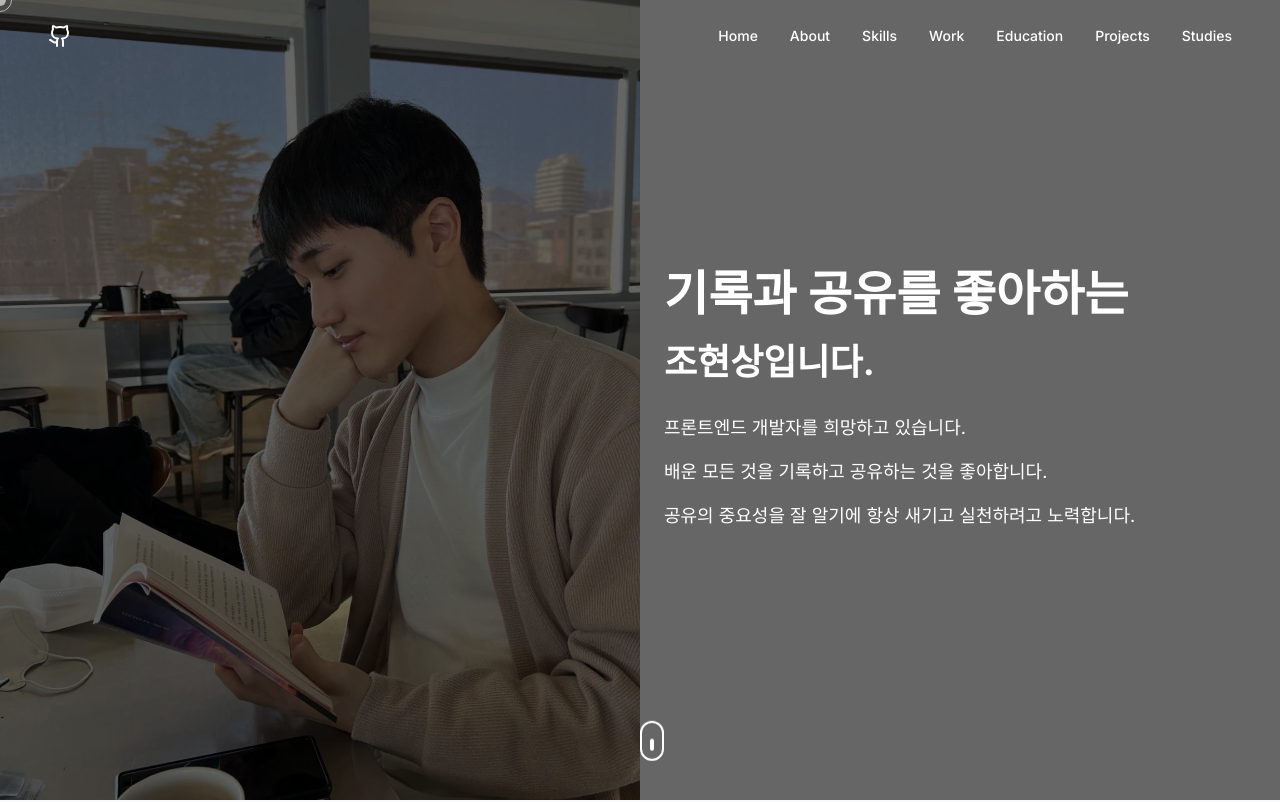
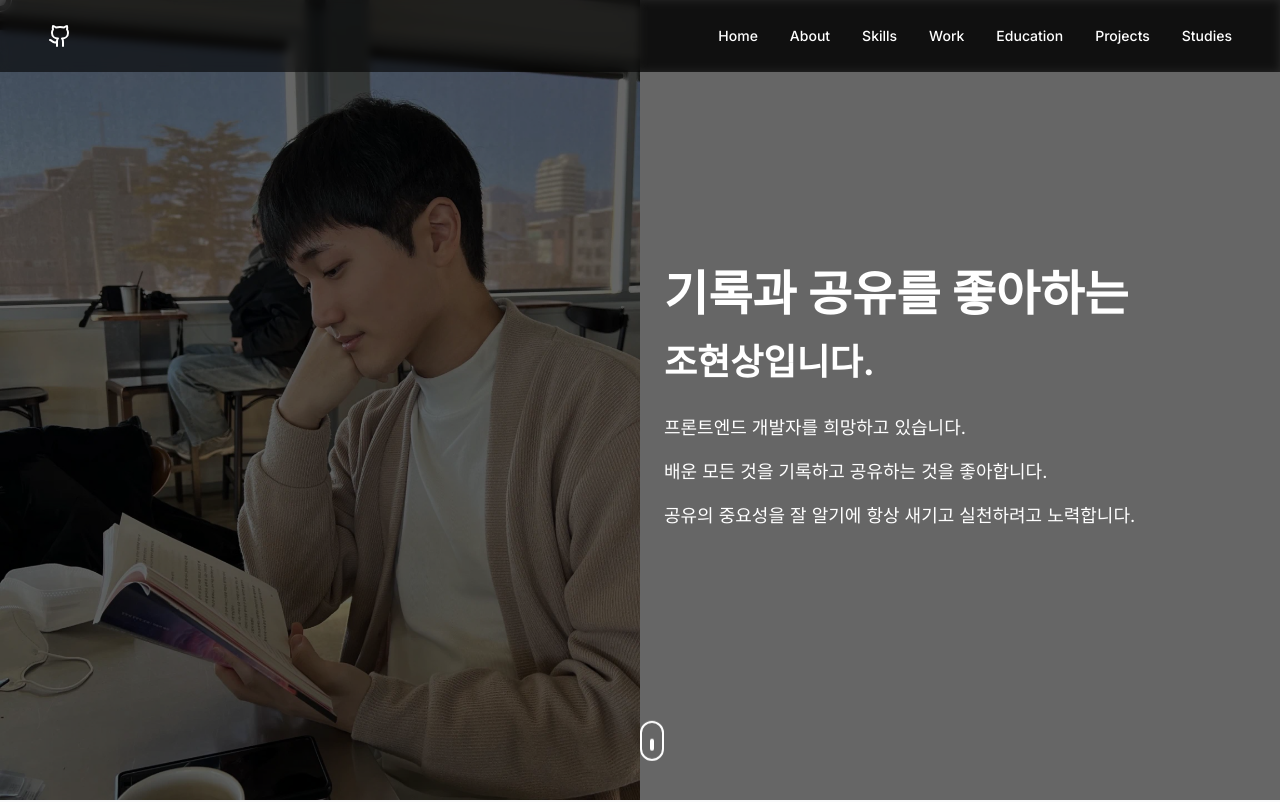
Before and after one commit to hyeonsang010716/my_portfolio, a React (Vite) app: page / in a window 1280 px wide. Shown: the top 802 px of the page. Built offline with nearby package versions, Linux system fonts and the light colour scheme.

Commit message:
[MOD] 첫 화면 상단 바, 컬러 수정

```diff
--- a/src/components/Header.tsx
+++ b/src/components/Header.tsx
@@ -33,11 +33,12 @@ const Header: React.FC = () => {
 
   return (
     <header
-      className={`fixed top-0 left-0 right-0 z-50 transition-all duration-300 ${
-        isScrolled
-          ? 'bg-white/90 backdrop-blur-sm py-4 shadow-md'
-          : 'bg-transparent py-6'
-      }`}
+      className={`fixed top-0 left-0 right-0 z-50 backdrop-blur-sm
+                  transition-colors duration-300
+                  ${isScrolled
+                    ? 'bg-white/90 dark:bg-gray-900/90 py-4 shadow-md'
+                    : 'bg-black/60 py-6'             // ← Hero 오버레이와 동일
+                  }`}
     >
       <div className="container mx-auto px-6 md:px-12 flex items-center justify-between">
         {/* GitHub Link */}
```
